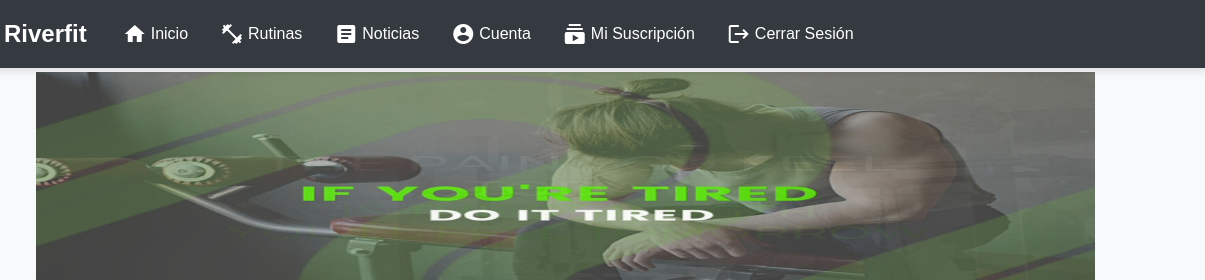
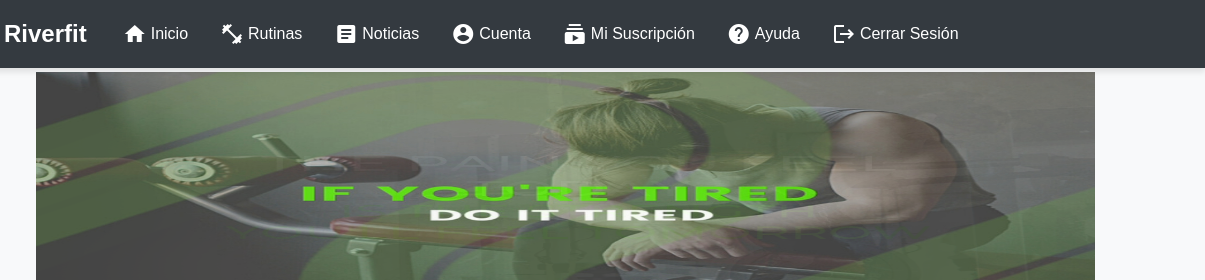
Before and after one commit to TomasBotello/RiverFit, a website: page pages/miembros.html in a window 1280 px wide. Shown: the top 280 px of the page, 75-1280 px from the left. Drawn offline with nearby package versions, Linux system fonts and the light colour scheme.

Commit message:
Primer etapa de ayuda - manual usuario

```diff
--- a/pages/miembros.html
+++ b/pages/miembros.html
@@ -46,6 +46,10 @@
               <a href="/membresias" class="nav-link px-3 text-white text-hover-green d-flex align-items-center">
                 <span class="material-icons me-1">subscriptions</span> Mi Suscripción
               </a>
+              <a href="/ayuda" class="nav-link px-3 text-white text-hover-green d-flex align-items-center">
+                <span class="material-icons me-1">help</span> Ayuda
+              </a>
+
               <a id="logout-button" href="#" class="nav-link px-3 text-white text-hover-green d-flex align-items-center">
                 <span class="material-icons me-1">logout</span> Cerrar Sesión
               </a>
```
Also changed, not shown: pages/rutinas/Rutinas.html (+4 -0 lines), server.js (+5 -8 lines).
